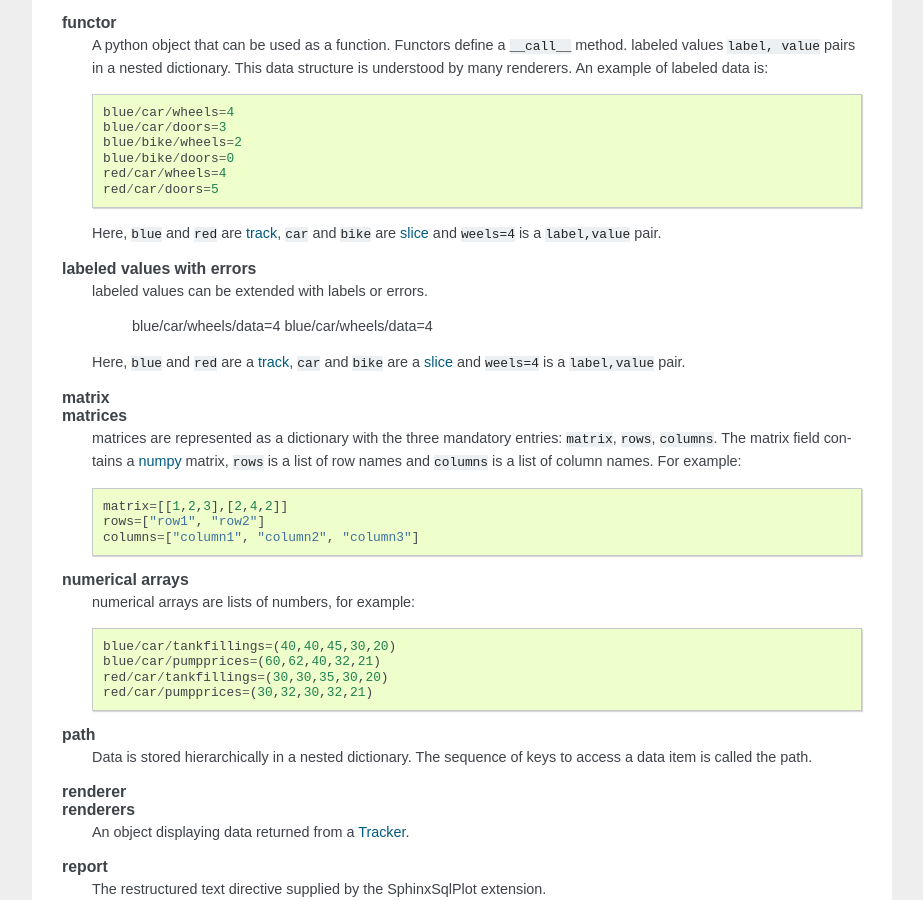
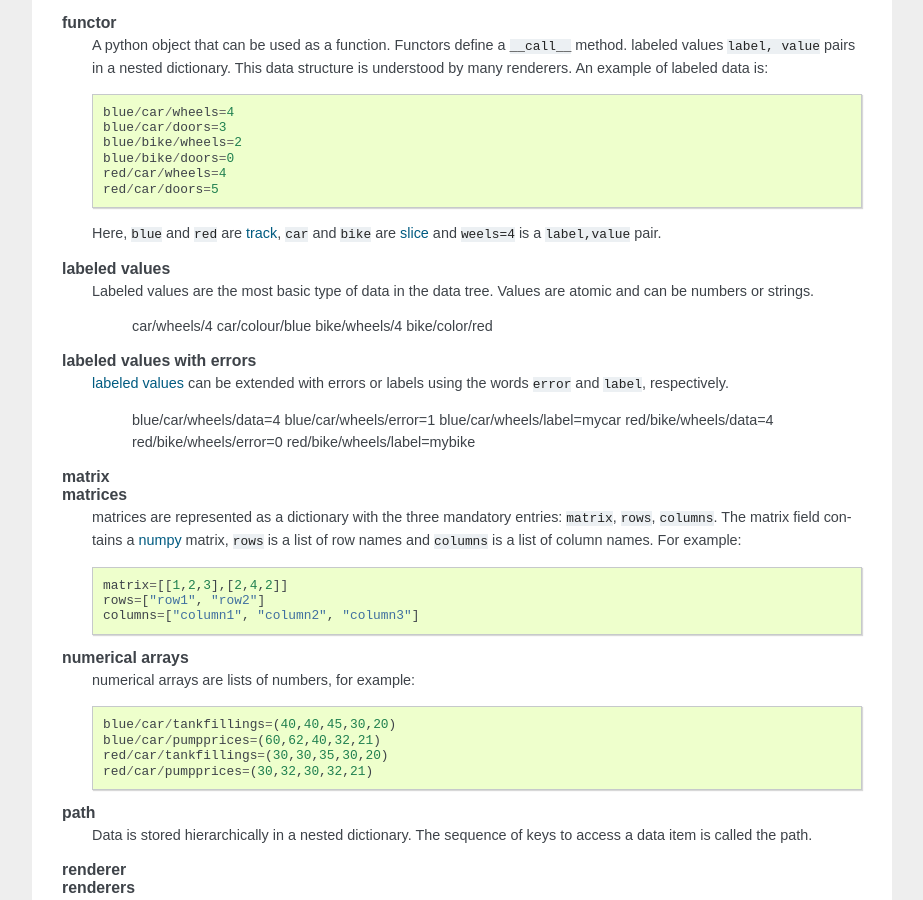
Before and after one commit to AndreasHeger/CGATReport, a Sphinx documentation site: the page built from doc/Glossary.rst, in a window 1280 px wide and 900 px high, scrolled down 364 px. Shown: the whole window, without its empty margins (198-1121 px from the left). Built offline with Sphinx 7.4.7, drawn with Linux system fonts in a browser that asks for light colours; formulas are drawn with MathJax 3.

Commit message:
added missing requirements for bokeh and openpyxl

```diff
--- a/doc/Glossary.rst
+++ b/doc/Glossary.rst
@@ -74,15 +74,25 @@
    data frames
        is a generic data container used in R.
 
+   labeled values
+      Labeled values are the most basic type of data in the data tree.
+      Values are atomic and can be numbers or strings.
+
+            car/wheels/4
+            car/colour/blue
+	    bike/wheels/4
+	    bike/color/red
+
    labeled values with errors
-      :term:`labeled values` can be extended with labels or errors.
+      :term:`labeled values` can be extended with errors or labels
+      using the words ``error`` and ``label``, respectively.
 
             blue/car/wheels/data=4
-            blue/car/wheels/data=4
-
-
-      Here, ``blue`` and ``red`` are a :term:`track`, ``car`` and
-      ``bike`` are a :term:`slice` and ``weels=4`` is a ``label,value`` pair.
+            blue/car/wheels/error=1
+            blue/car/wheels/label=mycar
+            red/bike/wheels/data=4
+            red/bike/wheels/error=0
+            red/bike/wheels/label=mybike
 
    source directory
       The directory which, including its subdirectories, contains all source
--- a/requires.txt
+++ b/requires.txt
@@ -14,5 +14,7 @@
 sphinxcontrib-programoutput>=0.8
 sqlalchemy>=0.7.0
 web.py>=0.37
+openpyxl>=2.0.3
 xlwt>=0.7.4
 mpld3>=0.2
+bokeh>=0.4.4
```
Also changed, not shown: 1 other file.
